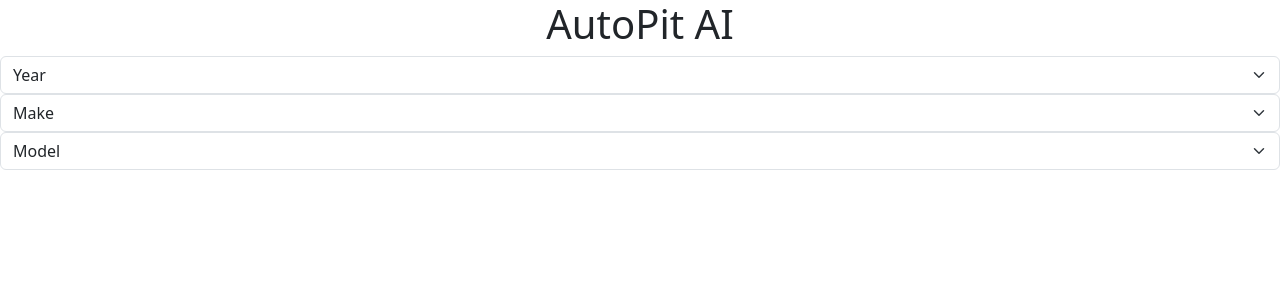
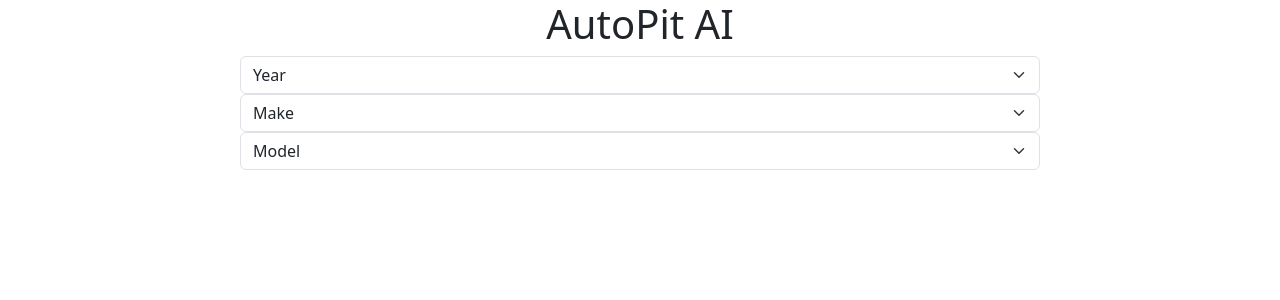
Before and after one commit to kycodee/AutoPitAI, a React (Create React App) app in the folder frontend/: page / in a window 1280 px wide. Shown: the top 300 px of the page. Built offline with nearby package versions, Linux system fonts and the light colour scheme.

Commit message:
Added Container to place main components inside of and centered Year, Make, & Model Form

```diff
--- a/frontend/src/App.tsx
+++ b/frontend/src/App.tsx
@@ -1,12 +1,15 @@
 import React from 'react';
+import { Container } from 'react-bootstrap';
 import YearMakeModelBar from './YearMakeModelBar';
 import './App.css';
 
 function App() {
   return (
-    <div className="App">
-     <h1>AutoPit AI</h1>
-     <YearMakeModelBar/>
+    <div className="App" >
+      <h1>AutoPit AI</h1>
+      <Container fluid className="d-flex justify-content-center  min-vh-100">
+        <YearMakeModelBar />
+      </Container>
     </div>
   );
 }
--- a/frontend/src/YearMakeModelBar.tsx
+++ b/frontend/src/YearMakeModelBar.tsx
@@ -5,7 +5,7 @@
 
 function YearMakeModelBar() {
     return (
-        <>
+        <div style={{ width: '800px' }}>
             <FormSelect aria-label="Default select example">
                 <option>Year</option>
                 <option value="1">One</option>
@@ -24,28 +24,7 @@
                 <option value="2">Two</option>
                 <option value="3">Three</option>
             </FormSelect>
-        </>
-    //     <Form>
-    //      <select name="" id="">
-    //             <option>Year</option>
-    //             <option value="1">One</option>
-    //             <option value="2">Two</option>
-    //             <option value="3">Three</option>
-    //         </select>
-    //         <select name="" id="">
-    //             <option>Make</option>
-    //             <option value="1">One</option>
-    //             <option value="2">Two</option>
-    //             <option value="3">Three</option>
-    //         </select>
-    //         <select name="" id="">
-    //             <option>Model</option>
-    //             <option value="1">One</option>
-    //             <option value="2">Two</option>
-    //             <option value="3">Three</option>
-    //         </select>
-    //   </Form>
-
+        </div>
     )
 }
 
```
Lines whose indentation alone changed are shown as unchanged.
